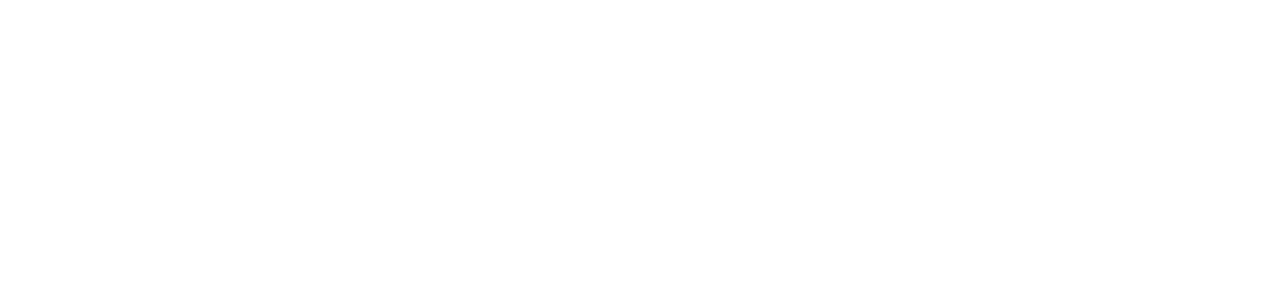
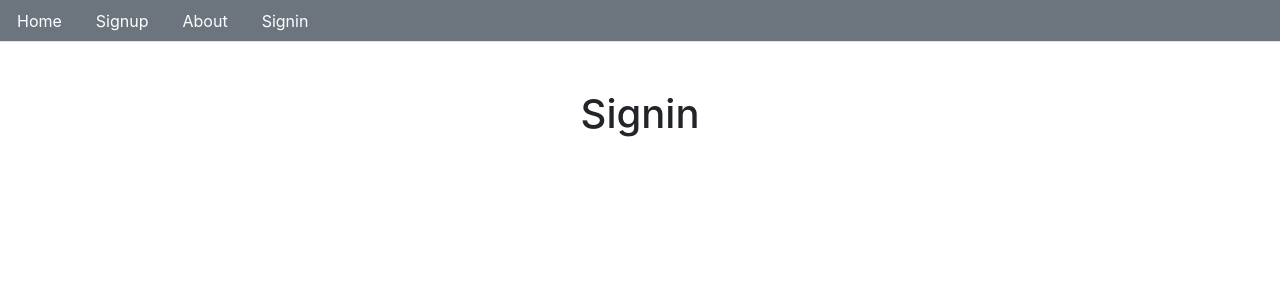
Before and after one commit to mardb/ttalk-, a React (Create React App) app: page /signin in a window 1280 px wide. Shown: the top 300 px of the page. Built offline with nearby package versions, Linux system fonts and the light colour scheme.

Commit message:
making sign in routes

```diff
--- /dev/null
+++ b/src/auth/Signin.js
@@ -0,0 +1,24 @@
+import React
+// , {useState}
+from 'react';
+// import {Link, Redirect} from 'react-router-dom';
+// import axios from 'axios';
+import Layout from '../core/Layout';
+import{ToastContainer
+  // , toast
+} from 'react-toastify';
+import 'react-toastify/dist/ReactToastify.min.css';
+
+const Signin = () => {
+
+return(
+  <Layout>
+  <div className="col-md-6 offset-md-3">
+      <ToastContainer />
+      <h1 className="p-5 text-center">Signin</h1>
+  </div>
+</Layout>
+)
+};
+
+export default Signin;
--- a/src/routes/Routes.js
+++ b/src/routes/Routes.js
@@ -1,8 +1,9 @@
 import React from 'react';
 import {BrowserRouter, Switch, Route} from 'react-router-dom';
-import App from '../App'
-import Signup from '../auth/Signup'
-import About from '../auth/About'
+import App from '../App';
+import Signup from '../auth/Signup';
+import About from '../auth/About';
+import Signin from '../auth/Signin';
 
 const Routes = () => {
   return(
@@ -11,7 +12,7 @@
           <Route path="/" exact component={App}/>
           <Route path="/about" exact component= {About}/>
           <Route path="/signup" exact component= {Signup}/>
-          {/* <Route path="/signin" exaact component= {Signin}/> */}
+          <Route path="/signin" exaact component= {Signin}/>
           {/* <Route path="/signout" exact component= {Signout}/> */}
         </Switch>
       </BrowserRouter>
```
